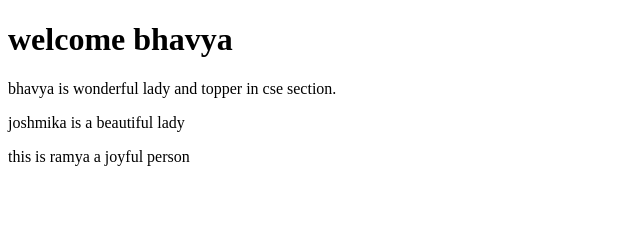
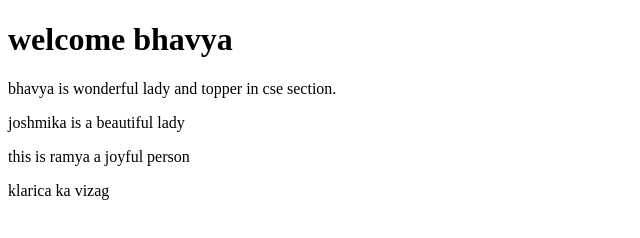
Before and after one commit to BHANUKOLLEPARA/josh, a plain HTML site: page index.html in a window 1280 px wide. Shown: the whole page, without its empty margins (0-640 px from the left). Drawn offline with Linux system fonts and the light colour scheme.

Commit message:
Update index.html

```diff
--- a/index.html
+++ b/index.html
@@ -10,5 +10,6 @@
     <p>bhavya is wonderful lady and topper in cse section.</p>
     <p>joshmika is a beautiful lady</p>
     <p>this is ramya a joyful person</p>
+    <p> klarica ka vizag</p>
   </body>
 </html>
```
